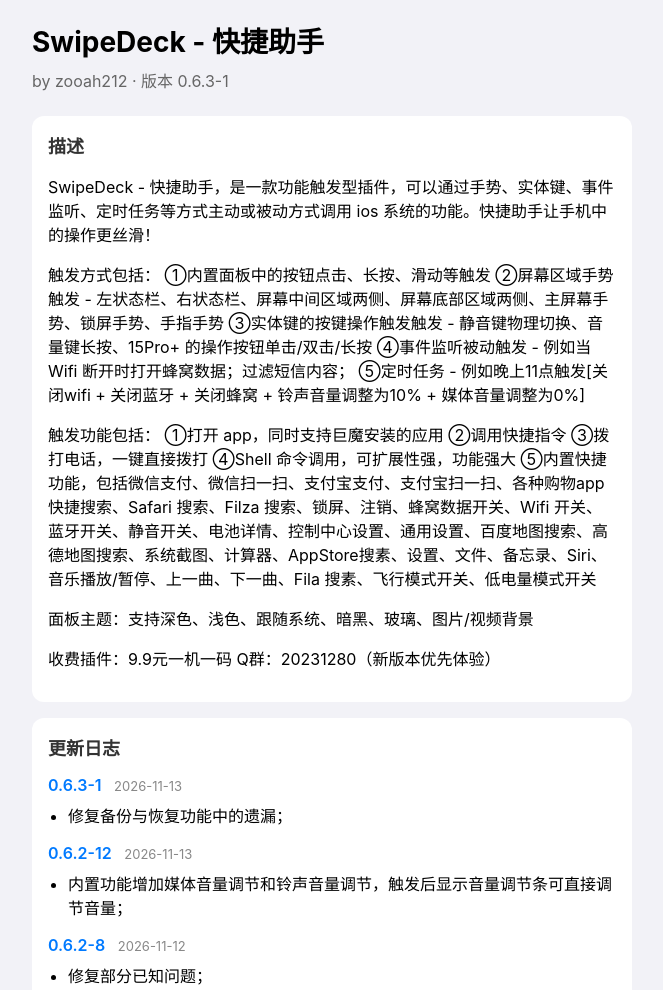
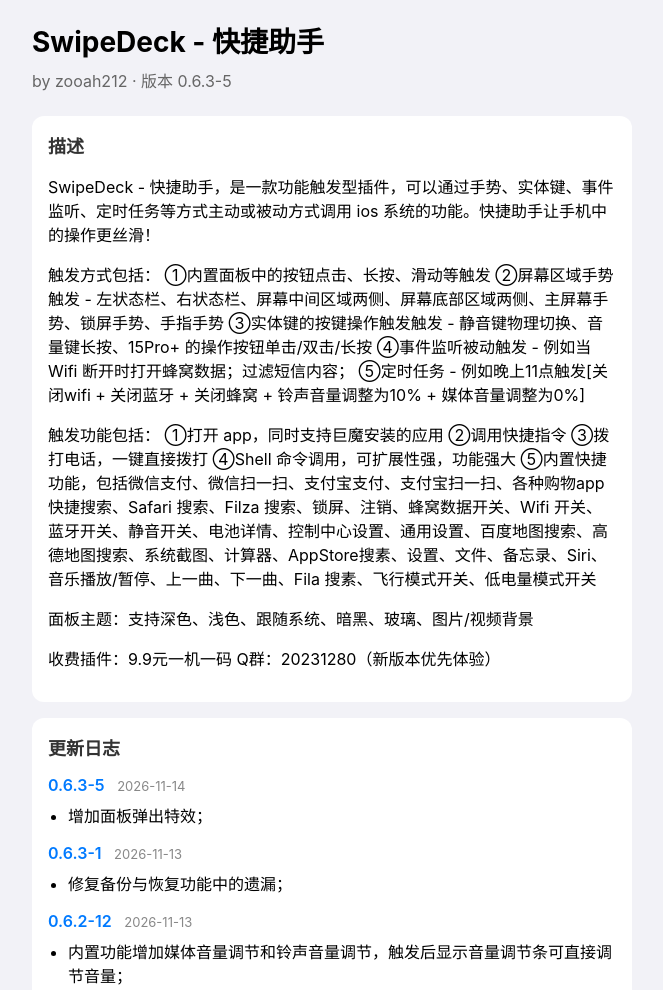
Before and after one commit to zooah212/repo, a plain HTML site: page depictions/com.zooah.swipedeck/index.html in a window 1280 px wide. Shown: the top 990 px of the page, without its empty margins (308-971 px from the left). Drawn offline with Linux system fonts and the light colour scheme.

Commit message:
🤖 Auto-sync from private repo

```diff
--- a/depictions/com.zooah.swipedeck/index.html
+++ b/depictions/com.zooah.swipedeck/index.html
@@ -21,7 +21,7 @@
 </head>
 <body>
   <h1>SwipeDeck - 快捷助手</h1>
-  <div class="meta">by zooah212 · 版本 0.6.3-1</div>
+  <div class="meta">by zooah212 · 版本 0.6.3-5</div>
 
   <div class="section">
     <h2>描述</h2>
@@ -53,6 +53,13 @@
 
   <div class="section">
     <h2>更新日志</h2>
+    <div class="version">
+      <span class="version-title">0.6.3-5</span>
+      <span class="version-date">2026-11-14</span>
+      <ul>
+        <li>增加面板弹出特效；</li>
+      </ul>
+    </div>
     <div class="version">
       <span class="version-title">0.6.3-1</span>
       <span class="version-date">2026-11-13</span>
```
Also changed, not shown: depictions/com.zooah.swipedeck/js.json (+9 -1 lines), 8 other files.
